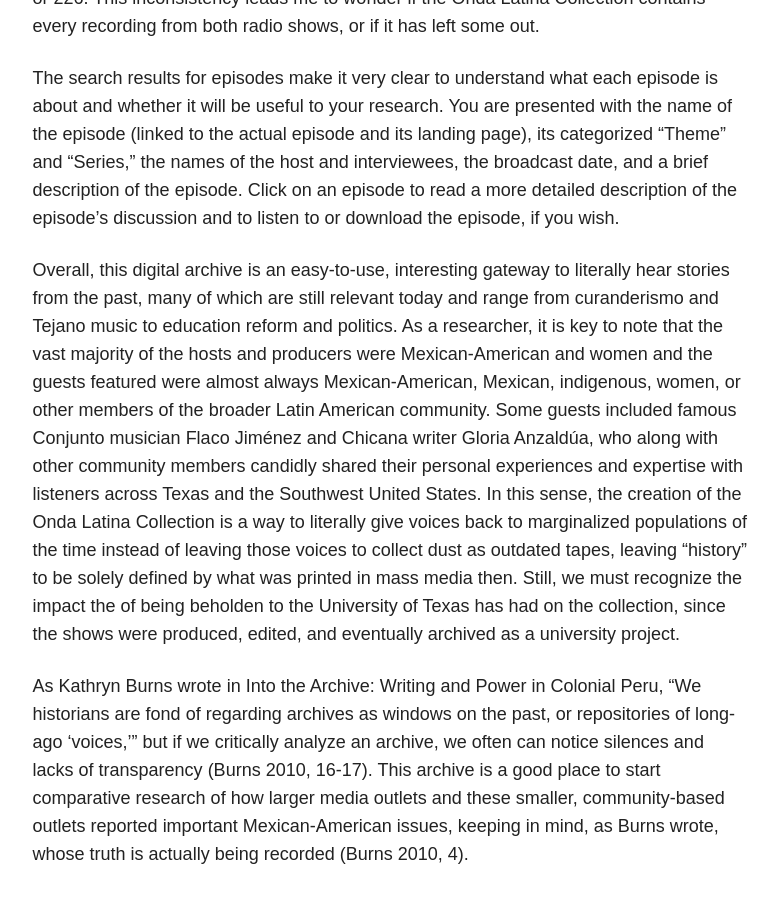
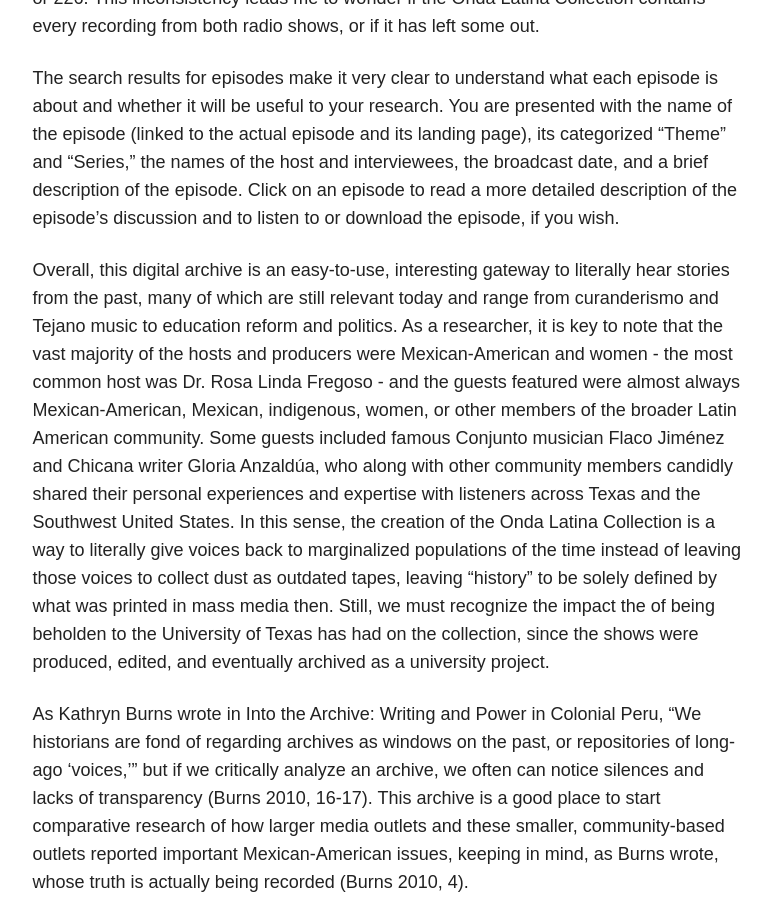
Before and after one commit to pilarvillanueva/criticalarchives, a Jekyll site: the page built from _posts/blog/2018-09-20-camille-garcia-digital-archives-review.md, in a window 1280 px wide and 900 px high, scrolled down 1928 px. Shown: the whole window, without its empty margins (347-1125 px from the left). Built offline with Jekyll 4.4.1, drawn with Linux system fonts in a browser that asks for light colours; nearby versions of some CDN libraries; our own code applies the rules of GitHub Pages for plain Markdown files.

Commit message:
Update 2018-09-20-camille-garcia-digital-archives-review.md

```diff
--- a/_posts/blog/2018-09-20-camille-garcia-digital-archives-review.md
+++ b/_posts/blog/2018-09-20-camille-garcia-digital-archives-review.md
@@ -12,6 +12,6 @@
 
 The search results for episodes make it very clear to understand what each episode is about and whether it will be useful to your research. You are presented with the name of the episode (linked to the actual episode and its landing page), its categorized “Theme” and “Series,” the names of the host and interviewees, the broadcast date, and a brief description of the episode. Click on an episode to read a more detailed description of the episode’s discussion and to listen to or download the episode, if you wish.
 
-Overall, this digital archive is an easy-to-use, interesting gateway to literally hear stories from the past, many of which are still relevant today and range from curanderismo and Tejano music to education reform and politics. As a researcher, it is key to note that the vast majority of the hosts and producers were Mexican-American and women and the guests featured were almost always Mexican-American, Mexican, indigenous, women, or other members of the broader Latin American community. Some guests included famous Conjunto musician Flaco Jiménez and Chicana writer Gloria Anzaldúa, who along with other community members candidly shared their personal experiences and expertise with listeners across Texas and the Southwest United States. In this sense, the creation of the Onda Latina Collection is a way to literally give voices back to marginalized populations of the time instead of leaving those voices to collect dust as outdated tapes, leaving “history” to be solely defined by what was printed in mass media then. Still, we must recognize the impact the of being beholden to the University of Texas has had on the collection, since the shows were produced, edited, and eventually archived as a university project.
+Overall, this digital archive is an easy-to-use, interesting gateway to literally hear stories from the past, many of which are still relevant today and range from curanderismo and Tejano music to education reform and politics. As a researcher, it is key to note that the vast majority of the hosts and producers were Mexican-American and women - the most common host was Dr. Rosa Linda Fregoso - and the guests featured were almost always Mexican-American, Mexican, indigenous, women, or other members of the broader Latin American community. Some guests included famous Conjunto musician Flaco Jiménez and Chicana writer Gloria Anzaldúa, who along with other community members candidly shared their personal experiences and expertise with listeners across Texas and the Southwest United States. In this sense, the creation of the Onda Latina Collection is a way to literally give voices back to marginalized populations of the time instead of leaving those voices to collect dust as outdated tapes, leaving “history” to be solely defined by what was printed in mass media then. Still, we must recognize the impact the of being beholden to the University of Texas has had on the collection, since the shows were produced, edited, and eventually archived as a university project.
 
 As Kathryn Burns wrote in Into the Archive: Writing and Power in Colonial Peru, “We historians are fond of regarding archives as windows on the past, or repositories of long-ago ‘voices,’” but if we critically analyze an archive, we often can notice silences and lacks of transparency (Burns 2010, 16-17). This archive is a good place to start comparative research of how larger media outlets and these smaller, community-based outlets reported important Mexican-American issues, keeping in mind, as Burns wrote, whose truth is actually being recorded (Burns 2010, 4).
```
